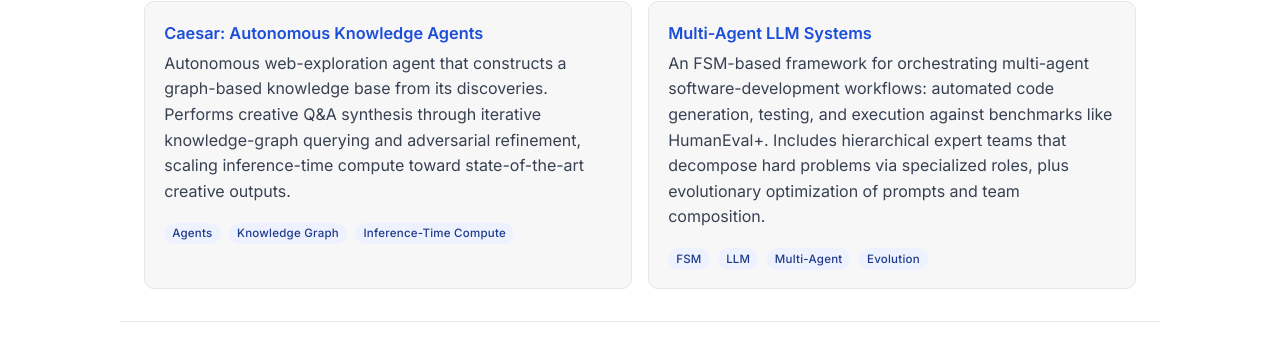
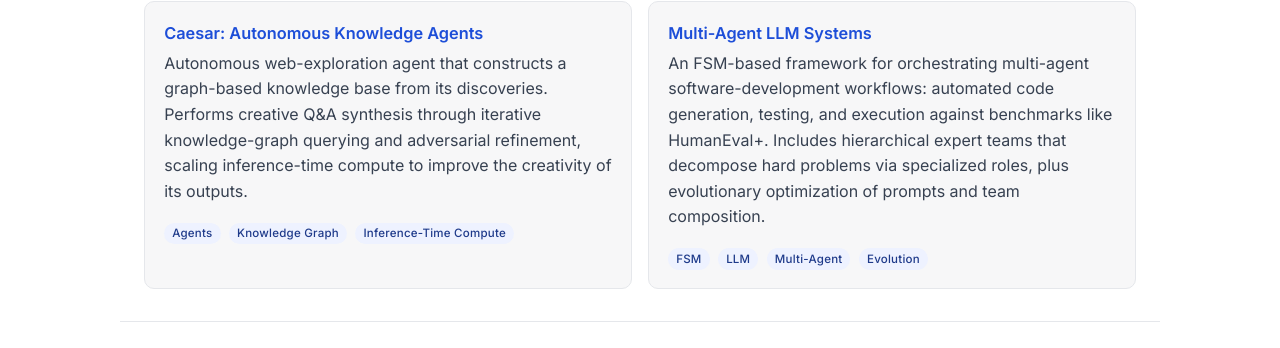
Before and after one commit to jasonzliang/jasonzliang.github.io, a Jekyll site: the page projects.html, which Jekyll copies as it is, in a window 1280 px wide and 900 px high. Shown: the part 252-600 px from the top of the window. Built offline with Jekyll 4.4.1, drawn with Linux system fonts in a browser that asks for light colours.

Commit message:
De-scalp the public CV and projects page
cv.pdf named Gemini 3, Sonnet 4.5 and GPT-5.2 as agents Caesar beats. That
comparison must not be public while the Google Cloud channel is live, and the
Sakana application email links this domain. Replaced with 'the strongest of
three frontier deep-research agents', which is also the more precise claim:
the 13-23% range is the margin over the strongest baseline, not over all three.

Dropped 'across output formats' (contradicts the paper's own Section 5.1,
which is null on 2 of 5 categories) and qualified the Omniglot result as
'then state-of-the-art' rather than implying it still stands.

projects.html said Caesar scales inference-time compute 'toward
state-of-the-art creative outputs'. The evaluation spec forbids blanket SOTA
claims, so it now says 'to improve the creativity of its outputs'.

Co-Authored-By: Claude Opus 5 (1M context) <noreply@anthropic.com>

```diff
--- a/projects.html
+++ b/projects.html
@@ -90,7 +90,7 @@
     <div class="project-grid">
       <article class="project-card">
         <h3><a href="https://jasonzliang.github.io/caesar-agent/" target="_blank" rel="noopener">Caesar: Autonomous Knowledge Agents</a></h3>
-        <p>Autonomous web-exploration agent that constructs a graph-based knowledge base from its discoveries. Performs creative Q&amp;A synthesis through iterative knowledge-graph querying and adversarial refinement, scaling inference-time compute toward state-of-the-art creative outputs.</p>
+        <p>Autonomous web-exploration agent that constructs a graph-based knowledge base from its discoveries. Performs creative Q&amp;A synthesis through iterative knowledge-graph querying and adversarial refinement, scaling inference-time compute to improve the creativity of its outputs.</p>
         <span class="project-tag">Agents</span>
         <span class="project-tag">Knowledge Graph</span>
         <span class="project-tag">Inference-Time Compute</span>
```
Also changed, not shown: 1 other file.
